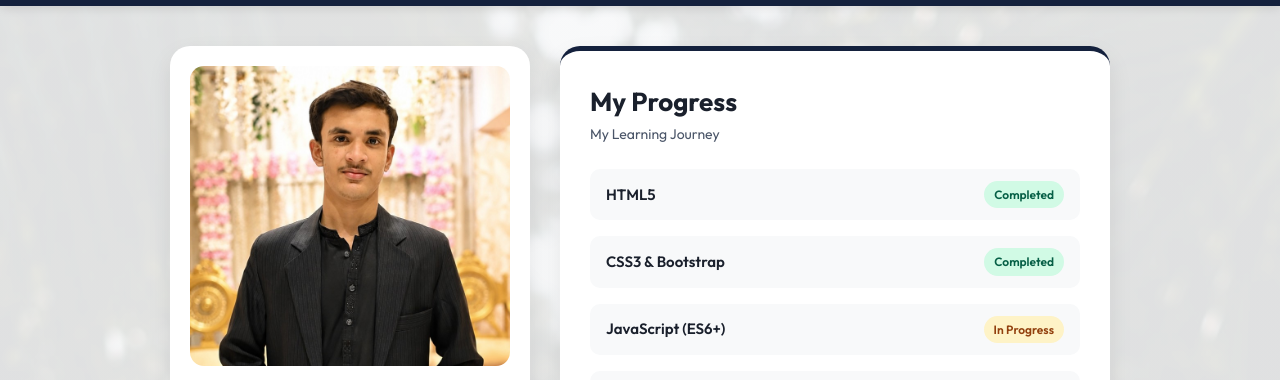
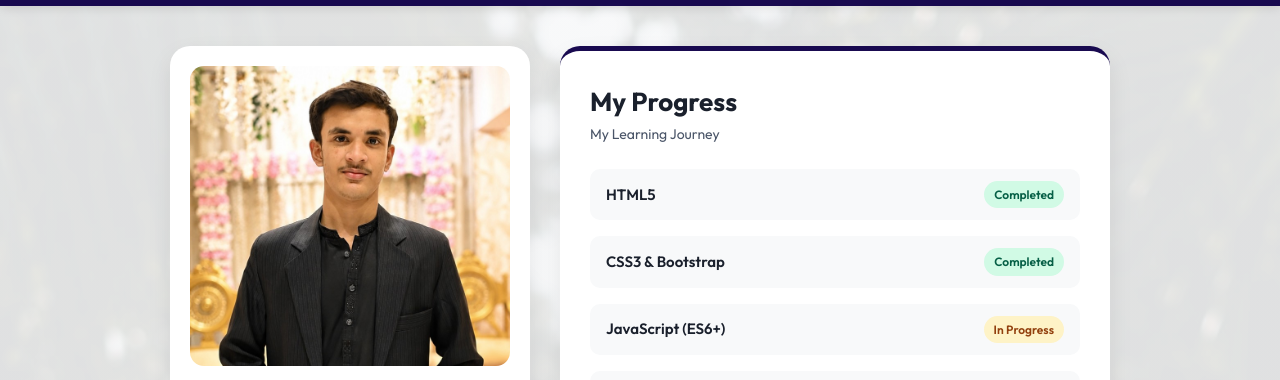
Before and after one commit to Ahsanansari786/My-Portfolio, a plain HTML site: page index.html in a window 1280 px wide. Shown: the part 65-445 px from the top of the page. Drawn offline with Linux system fonts and the light colour scheme.

Commit message:
style.css

```diff
--- a/Css/style.css
+++ b/Css/style.css
@@ -1,5 +1,5 @@
 :root {
-    --primary-color: rgb(20, 33, 61);
+    --primary-color: rgba(16, 0, 73, 0.961);
     --primary-hover: rgb(35, 55, 95);
     --secondary-color: #ffffff;
     --bg-light: #f8f9fa;
```
